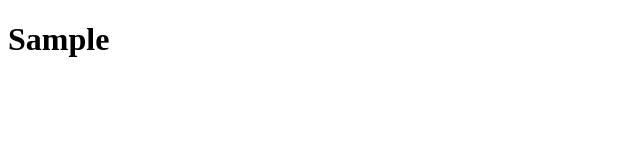
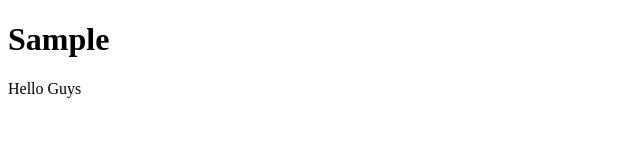
Before and after one commit to CobyGav/Group-10, a plain HTML site: page index.html in a window 1280 px wide. Shown: the full height of the page, 0-640 px from the left. Drawn offline with Linux system fonts and the light colour scheme.

Commit message:
Update index.html

```diff
--- a/index.html
+++ b/index.html
@@ -8,5 +8,6 @@
 </head>
 <body>
     <div><h1>Sample</h1></div>
+    <div>Hello Guys</div>
 </body>
 </html>
```
